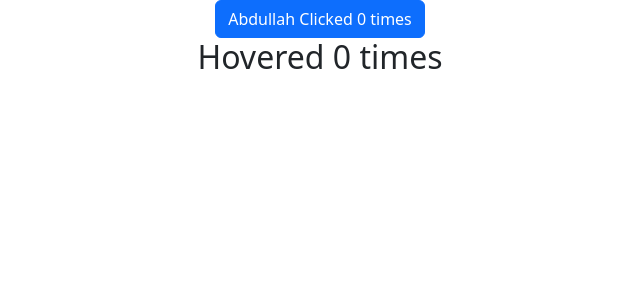
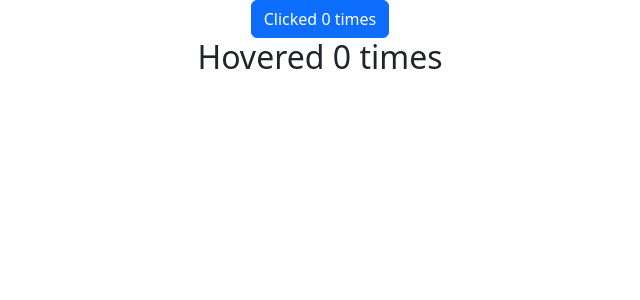
Before and after one commit to abdullahasif1/ReactJS-ALL-IN-ONE, a React (Create React App) app: page / in a window 1280 px wide. Shown: the top 300 px of the page, without its empty margins (320-960 px from the left). Built offline with nearby package versions, Linux system fonts and the light colour scheme.

Commit message:
Render Props(Sharing code eg)

```diff
--- a/src/App.js
+++ b/src/App.js
@@ -25,6 +25,9 @@ import Hero from './Components/Hero';
 import ErrorBoundary from './Components/ErrorBoundary';
 import ClickCounter from './Components/ClickCounter';
 import HoverCounter from './Components/HoverCounter';
+import Counter2 from './Components/Counter2';
+import ClickCounter2 from './Components/ClickCounter2';
+import HoverCounter2 from './Components/HoverCounter2';
 
 
 function App() {
@@ -32,8 +35,13 @@ function App() {
   return (
     <div className="App">
 
-      <ClickCounter name='Abdullah'/>
-      <HoverCounter/>
+      <Counter2 render={(count, increamentCount)=>(<ClickCounter2 count={count} increamentCount={increamentCount}/>
+      )}/>
+      <Counter2 render={(count, increamentCount)=>(<HoverCounter2 count={count} increamentCount={increamentCount}/>
+      )}/>
+
+      {/* <ClickCounter name='Abdullah'/>
+      <HoverCounter/> */}
 
 
 
--- /dev/null
+++ b/src/Components/ClickCounter2.js
@@ -0,0 +1,14 @@
+import React, { Component } from 'react'
+
+class ClickCounter2 extends Component {
+  render() {
+    const {count, increamentCount} = this.props
+    return (
+
+        <button className='btn btn-primary' onClick={increamentCount}>Clicked {count} times</button>
+
+    )
+  }
+}
+
+export default ClickCounter2
--- /dev/null
+++ b/src/Components/Counter2.js
@@ -0,0 +1,26 @@
+import React, { Component } from 'react'
+
+class Counter2 extends Component {
+    constructor(props) {
+        super(props)
+
+        this.state = {
+           count: 0
+        }
+      }
+
+      increamentCount=()=>{
+          this.setState(prevState =>{
+              return{ count: prevState.count + 9 }
+          })
+      }
+  render() {
+    return (
+      <div>
+        {this.props.render(this.state.count, this.increamentCount)}
+      </div>
+    )
+  }
+}
+
+export default Counter2
--- /dev/null
+++ b/src/Components/HoverCounter2.js
@@ -0,0 +1,13 @@
+import React, { Component } from 'react'
+
+class HoverCounter2 extends Component {
+  render() {
+    const {count, increamentCount} = this.props
+    return (
+      <h2 onMouseOver={increamentCount}> Hovered {count} times</h2>
+    )
+
+  }
+}
+
+export default HoverCounter2
```
